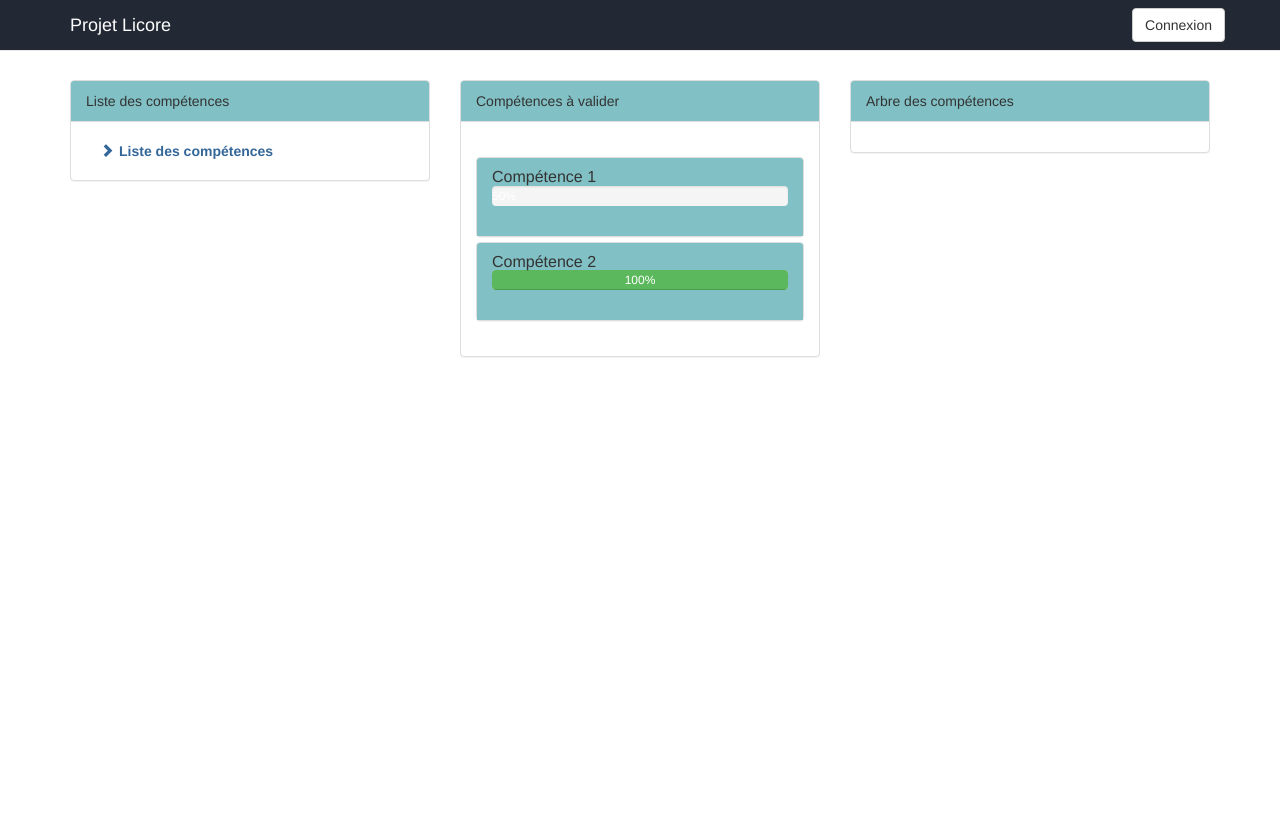
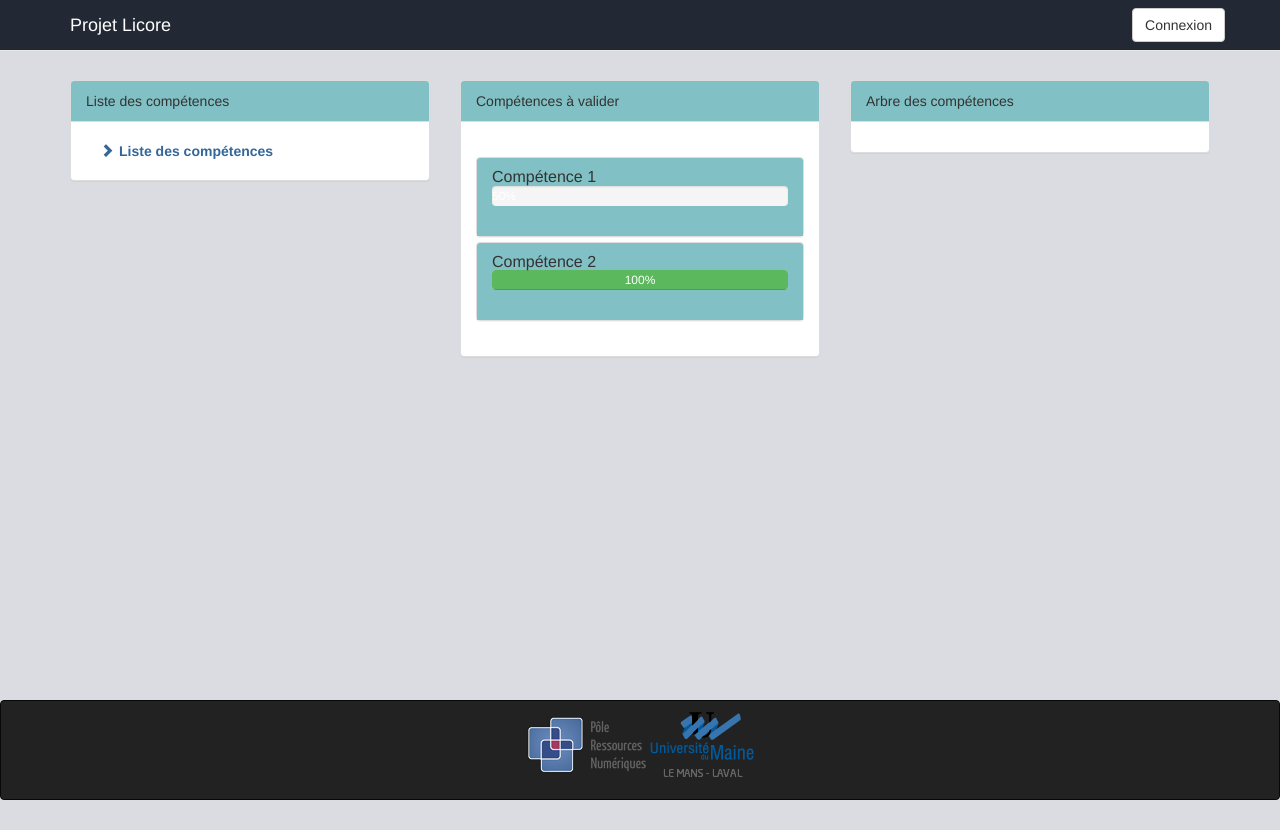
Before and after one commit to GuenverL/LiCoRE, a PHP site: page / in a window 1280 px wide. Before the commit the page ends 357 px from the top, so only its background shows below. Run offline with PHP 8.4, Linux system fonts and the light colour scheme; data comes from the database, SQL or seed files in the repository.

Commit message:
Ajout du footer

```diff
--- a/css/style.css
+++ b/css/style.css
@@ -98,10 +98,32 @@ div.treeview ul:first-child:before {
     background-color: #81c0c4;
 }
 
+body,
+html {
+	height: 100%;
+}
+
 body {
     padding-top: 30px;
+    background-color: #dbdce1;
+}
+
+/* Wrapper du contenu pour mettre toujours le footer en bas de la fenetre */
+#wrap-content {
+  min-height: 100%;
+  height: auto;
+  /* Indentation negative correspondant a la hauteur du footer + padding-top du body */
+  margin: 0 auto -130px;
+  /* Padding bottom de la taille du footer */
+  padding: 0 0 100px;
+}
+
+.vertical-center {
+  display: flex;
+  align-items: center;
 }
 
 footer {
+    height: 100px;
     background-color: #dedde3;
 }
--- a/views/footer.php
+++ b/views/footer.php
@@ -1,4 +1,8 @@
-<footer class="bs-docs-footer" role="contentinfo">
+<footer class="navbar navbar-inverse vertical-center">
     <div class="container">
+        <p class="text-center">
+            <img src="./images/logo_prn.png" alt="" />
+            <img src="./images/logo_um.png" alt="" />
+        </p>
     </div>
 </footer>
--- a/views/index.php
+++ b/views/index.php
@@ -8,9 +8,10 @@
         <link href="./css/style.css" rel="stylesheet" />
     </head>
 
+    <body>
+        <div id="wrap-content">
+
             <?php include("./views/navbar_top.php"); ?>
-
-    <body>
 
             <div class="container" style="margin-top:30px;">
                 <div class="row">
@@ -28,13 +29,15 @@
                 </div>
             </div>
 
+        </div>
+
+        <?php include("./views/footer.php"); ?>
+
         <script src="./js/jquery-1.11.3.min.js"></script>
         <script src="./js/bootstrap.min.js"></script>
         <script src="./js/bootstrap2-toggle.min.js"></script>
         <script src="./js/treeview.js"></script>
         <script src="./js/validationcompetences.js"></script>
-
     </body>
 
-    <?php include("./views/footer.php"); ?>
 </html>
```
Also changed, not shown: images/logo_prn.png (added), images/logo_um.png (added), 1 other file. Lines whose indentation alone changed are shown as unchanged.
